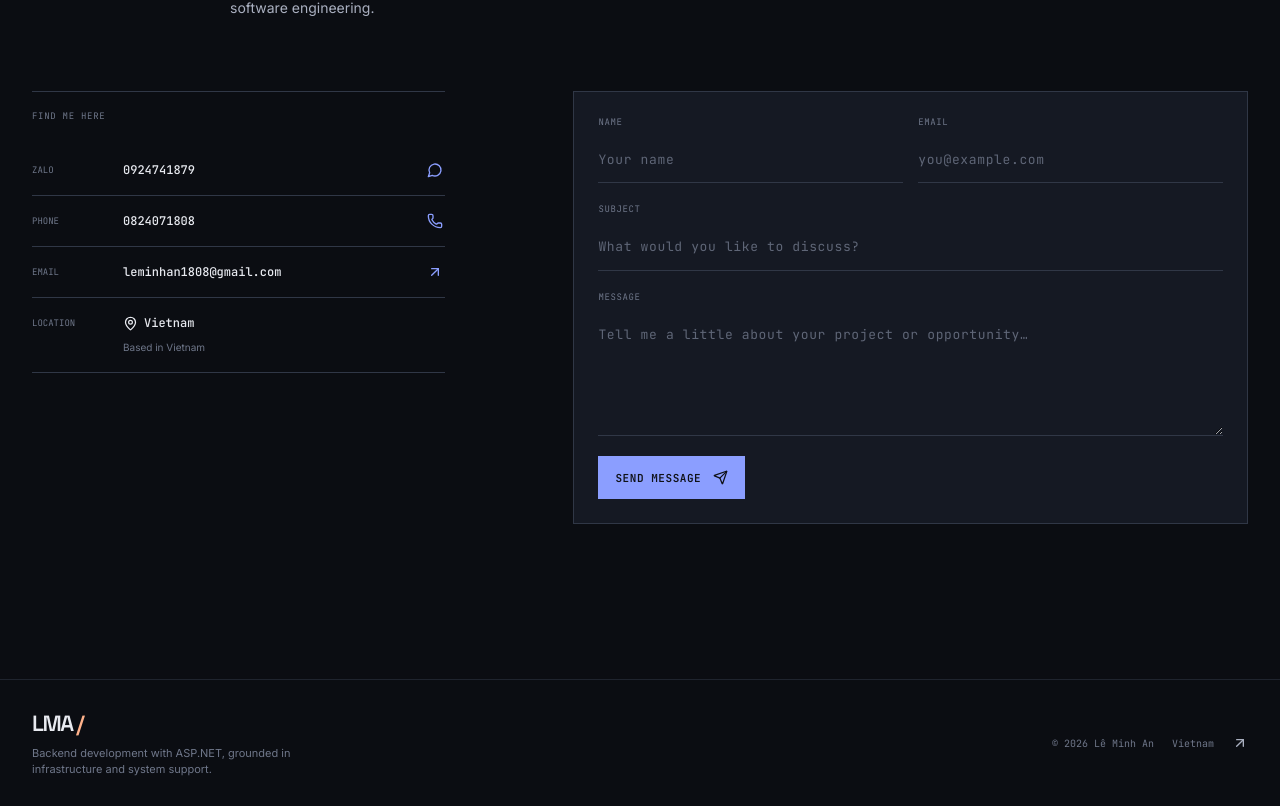
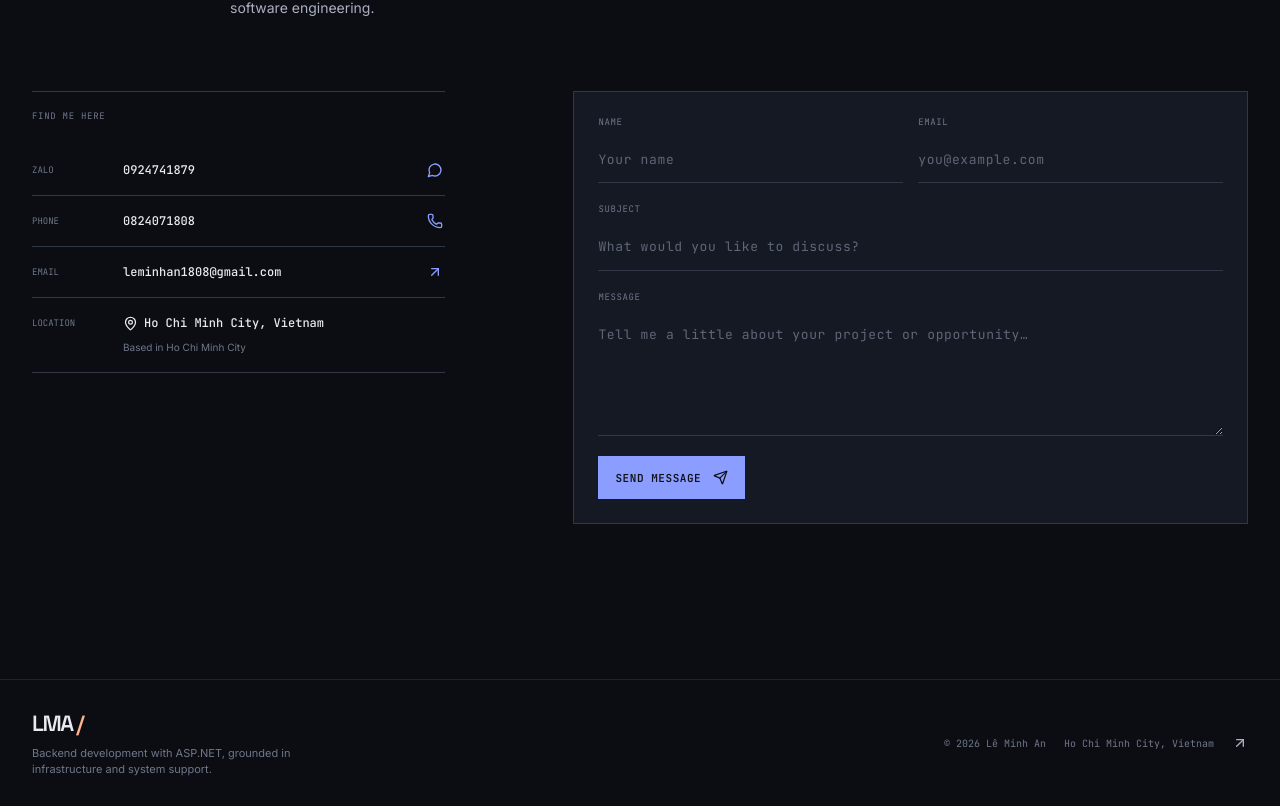
Before and after one commit to MinhAn1808/CVPorfolio, a React (Vite) app: page / in a window 1280 px wide. Shown: the part 6033-6839 px from the top of the page. Built offline with nearby package versions, Linux system fonts and the light colour scheme.

Commit message:
Update location to Ho Chi Minh City

```diff
--- a/src/components/layout/Footer.tsx
+++ b/src/components/layout/Footer.tsx
@@ -8,7 +8,7 @@ export function Footer() {
   return (
     <footer className="site-footer"><div className="footer-inner">
       <div><Link className="footer-brand" to="/">LMA<span> /</span></Link><p>{t.home.footerNote}</p></div>
-      <div className="footer-links"><span>© {new Date().getFullYear()} {profile.name}</span><span>{language === 'en' ? profile.location : 'Việt Nam'}</span>
+      <div className="footer-links"><span>© {new Date().getFullYear()} {profile.name}</span><span>{language === 'en' ? profile.location : profile.locationVi}</span>
         {profile.github && <a href={profile.github} target="_blank" rel="noreferrer" aria-label="GitHub"><Github size={16} /></a>}
         {profile.linkedin && <a href={profile.linkedin} target="_blank" rel="noreferrer" aria-label="LinkedIn"><Linkedin size={16} /></a>}
         <a href="#home" aria-label="Back to top"><ArrowUpRight size={16} /></a>
--- a/src/components/sections/Contact.tsx
+++ b/src/components/sections/Contact.tsx
@@ -31,7 +31,7 @@ export function Contact() {
           {profile.email && <a className="contact-method" href={`mailto:${profile.email}`}><span>Email</span><strong>{profile.email}</strong><ArrowUpRight size={16} /></a>}
           {profile.github && <a className="contact-method" href={profile.github} target="_blank" rel="noreferrer"><span>GitHub</span><strong>{profile.github.replace(/^https?:\/\//, '')}</strong><Github size={16} /></a>}
           {profile.linkedin && <a className="contact-method" href={profile.linkedin} target="_blank" rel="noreferrer"><span>LinkedIn</span><strong>{profile.linkedin.replace(/^https?:\/\//, '')}</strong><Linkedin size={16} /></a>}
-          <div className="contact-method contact-location"><span>{t.labels.location}</span><strong><MapPin size={15} />{language === 'en' ? profile.location : 'Việt Nam'}</strong><span className="location-note">{language === 'en' ? 'Based in Vietnam' : 'Đang sinh sống tại Việt Nam'}</span></div>
+          <div className="contact-method contact-location"><span>{t.labels.location}</span><strong><MapPin size={15} />{language === 'en' ? profile.location : profile.locationVi}</strong><span className="location-note">{language === 'en' ? 'Based in Ho Chi Minh City' : 'Đang sinh sống tại TP. Hồ Chí Minh'}</span></div>
           {!profile.email && <p className="contact-config-note">{t.form.unavailable}</p>}
         </div>
         <form className="contact-form" onSubmit={onSubmit}>
--- a/src/data/profile.ts
+++ b/src/data/profile.ts
@@ -9,7 +9,8 @@ export const profile = {
   email: 'leminhan1808@gmail.com',
   github: '',
   linkedin: '',
-  location: 'Vietnam',
+  location: 'Ho Chi Minh City, Vietnam',
+  locationVi: 'TP. Hồ Chí Minh, Việt Nam',
   cvPath: '',
 }
 
```
